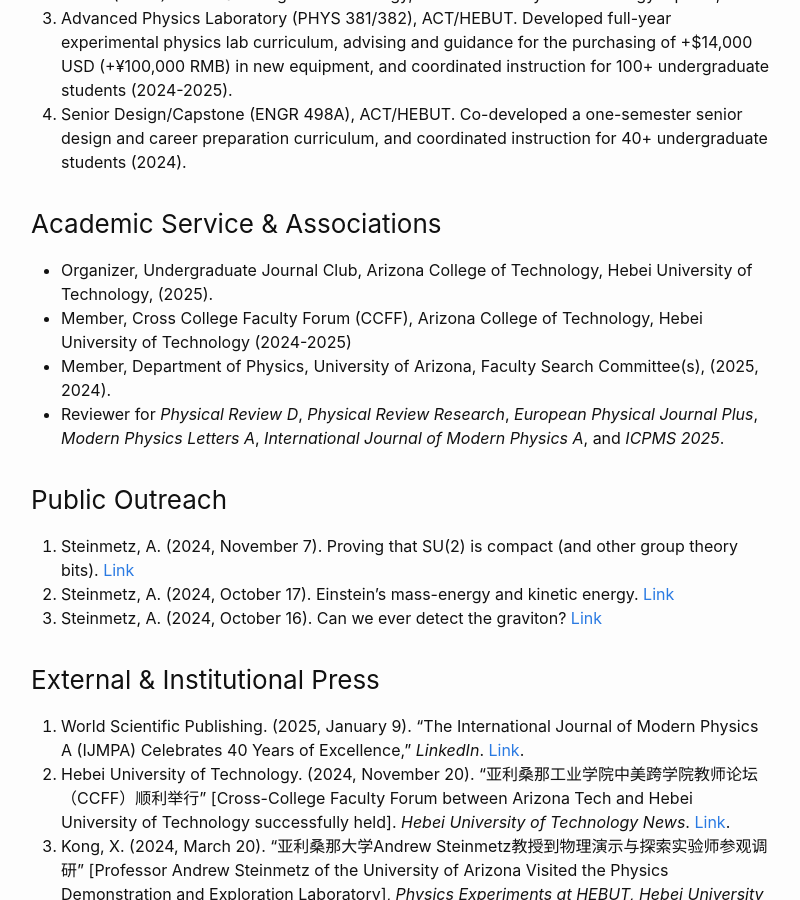
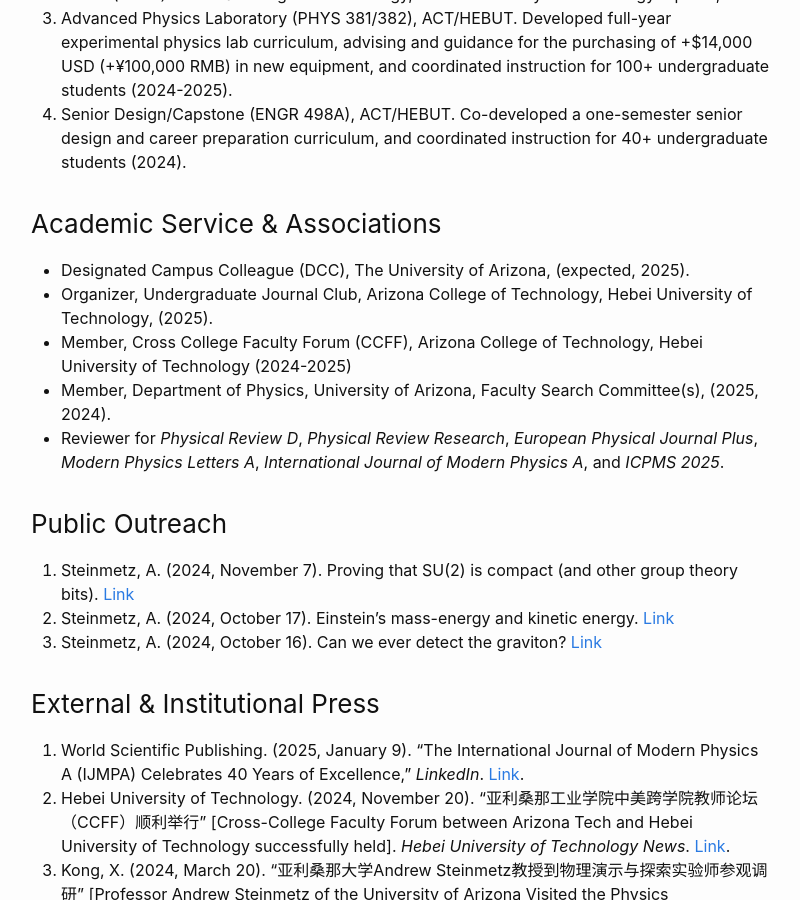
Before and after one commit to ajsteinmetz/ajsteinmetz.github.io, a Jekyll site: the page built from cv.md, in a window 1280 px wide and 900 px high, scrolled down 5312 px. Shown: the whole window, without its empty margins (239-1039 px from the left). Built offline with Jekyll 4.4.1, drawn with Linux system fonts in a browser that asks for light colours; our own code applies the rules of GitHub Pages for plain Markdown files; comment, search, counter and statistics services are not loaded.

Commit message:
Update cv.md

```diff
--- a/cv.md
+++ b/cv.md
@@ -120,6 +120,7 @@
 4. Senior Design/Capstone (ENGR 498A), ACT/HEBUT. Co-developed a one-semester senior design and career preparation curriculum, and coordinated instruction for 40+ undergraduate students (2024).
 
 ### Academic Service & Associations
+- Designated Campus Colleague (DCC), The University of Arizona, (expected, 2025).
 - Organizer, Undergraduate Journal Club, Arizona College of Technology, Hebei University of Technology, (2025).
 - Member, Cross College Faculty Forum (CCFF), Arizona College of Technology, Hebei University of Technology (2024-2025)
 - Member, Department of Physics, University of Arizona, Faculty Search Committee(s), (2025, 2024).
```
